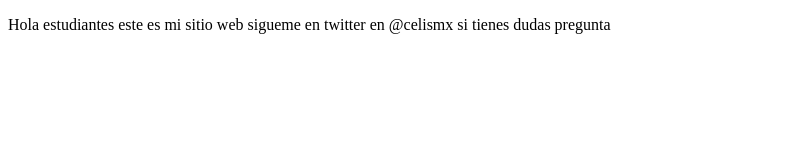
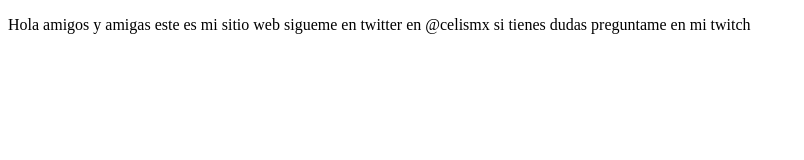
Before and after one commit to zkorpio1/proyectoDemoCursoPrework, a plain HTML site: page index.html in a window 1280 px wide. Shown: the whole page, without its empty margins (0-804 px from the left). Drawn offline with Linux system fonts and the light colour scheme.

Commit message:
cambios agregamos twitch

```diff
--- a/index.html
+++ b/index.html
@@ -7,8 +7,8 @@
 </head>
 <body>
     <p>
-        Hola estudiantes este es mi sitio web sigueme en twitter en @celismx
-        si tienes dudas pregunta
+        Hola amigos y amigas este es mi sitio web sigueme en twitter en @celismx
+            si tienes dudas preguntame en mi twitch
     </p>
 </body>
 </html>
```
